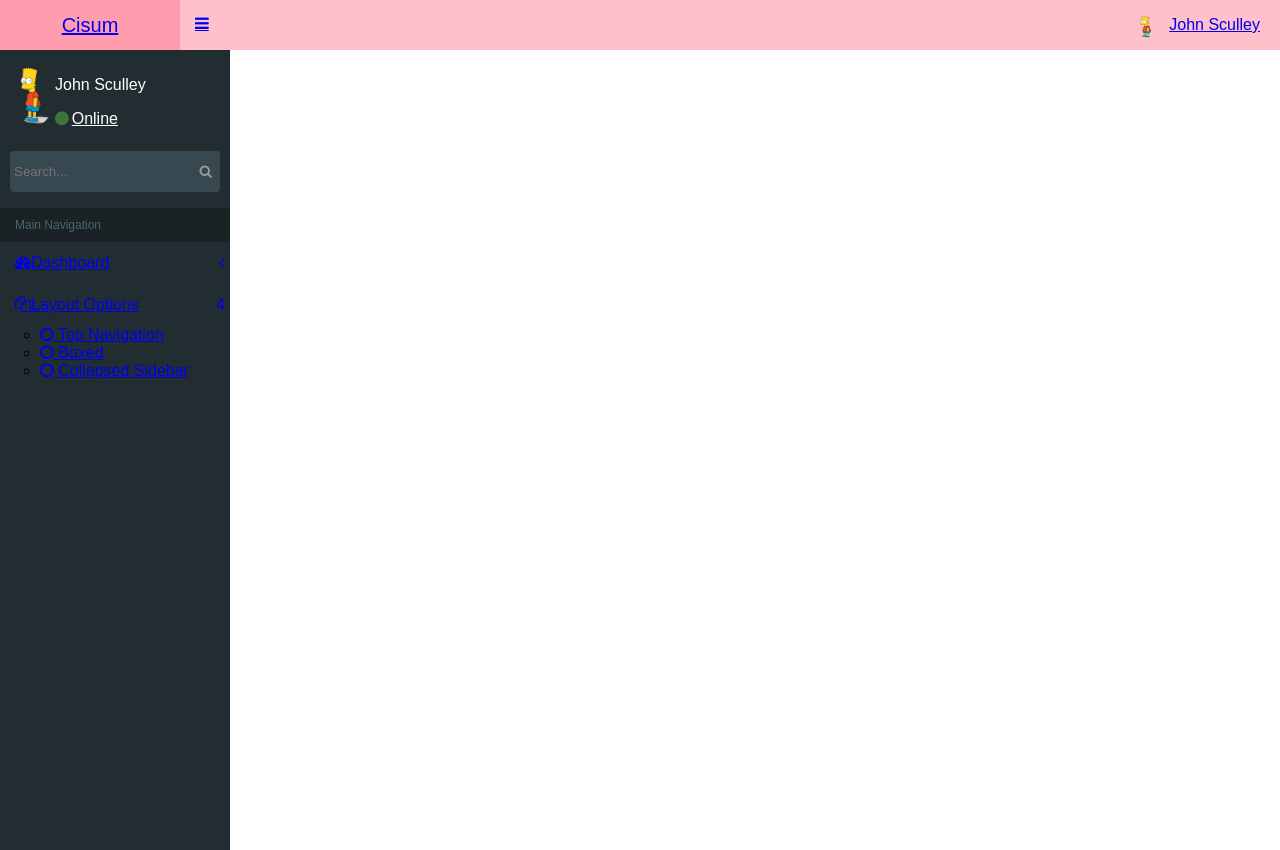
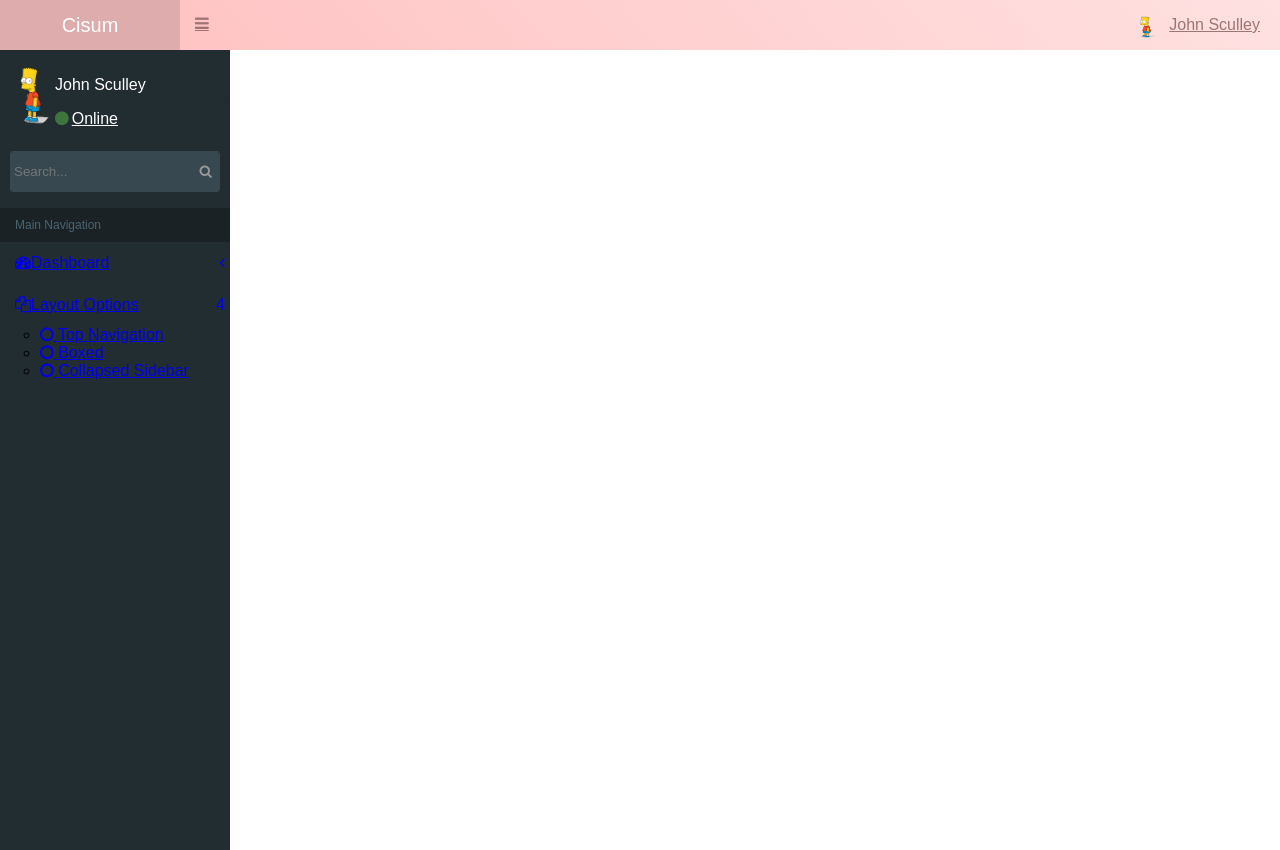
Before and after one commit to naonaonao316/cisum-frontend, a React (Create React App) app: page / in a window 1280 px wide. Built offline with nearby package versions, Linux system fonts and the light colour scheme.

Commit message:
brush up header style

```diff
--- a/src/css/header.css
+++ b/src/css/header.css
@@ -2,6 +2,7 @@
   position: relative;
   max-height: 100px;
   z-index: 1030;
+  background: linear-gradient(48deg,  #ffc3c3 0%,#ffe1e1 100%);
 }
 
 .main-header .logo {
@@ -12,9 +13,11 @@
   padding: 0px 15px;
   width: 150px;
   text-align: center;
-  background-color: #ff9dae;
+  background: #deacac;
   transition: transform 400ms ease-in;
   transform: translateX(0px);
+  color: white;
+  text-decoration: none;
 }
 
 .main-header .logo.normal {
@@ -29,7 +32,7 @@
   transition-timing-function: ease-in;
   border: none;
   margin-left: 150px;
-  background-color: pink;
+  background: linear-gradient(48deg,  #ffc3c3 0%,#ffe1e1 100%);
 }
 
 .main-header .navbar.collapsed {
@@ -85,9 +88,14 @@
   margin-top: -2px;
 }
 
+.main-header .dropdown-toggle {
+  color: #9e7575;
+}
+
 .main-header .sidebar-toggle {
   float: left;
   padding: 15px 15px;
+  color: #9e7575;
 }
 
 .main-header .sidebar-toggle::before {
```
